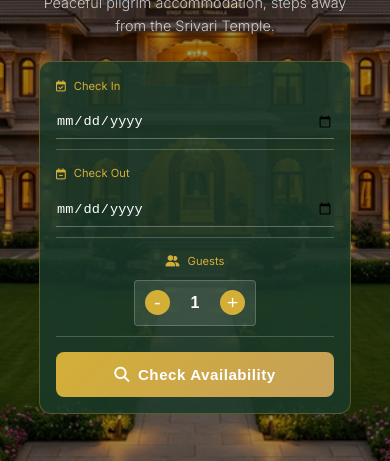
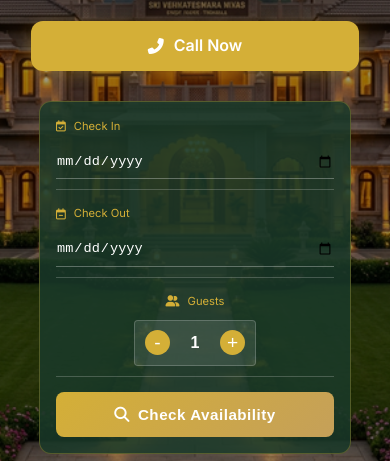
Before and after one commit to sumitkumards07/Trimula, a plain HTML site: page index.html in a window 390 px wide. Shown: the part 301-762 px from the top of the page. Drawn offline with nearby package versions, Linux system fonts and the light colour scheme; a web font is replaced by a local one.

Commit message:
Add Call Now button to hero section

```diff
--- a/index.html
+++ b/index.html
@@ -42,6 +42,9 @@
             <span class="hero-subtitle">Tirumala · Balajy Colony</span>
             <h1 class="hero-title">Panchajanyam<br>Guest House</h1>
             <p class="hero-description">Peaceful pilgrim accommodation, steps away from the Srivari Temple.</p>
+            <div class="hero-btns">
+                <a href="tel:+919955631106" class="btn btn-primary hero-call-btn"><i class="fas fa-phone-alt"></i> Call Now</a>
+            </div>
 
             <!-- Booking Search Bar -->
             <div class="booking-search glass">
--- a/style.css
+++ b/style.css
@@ -1596,3 +1596,34 @@ section {
 .float-btn-call i {
     color: #1a73e8;
 }
+
+/* Hero Call Button */
+.hero-btns {
+    margin-bottom: 30px;
+}
+
+.hero-call-btn {
+    background: var(--secondary-color);
+    color: var(--white);
+    padding: 14px 35px;
+    font-size: 1.1rem;
+    font-weight: 600;
+    box-shadow: 0 4px 15px rgba(212, 175, 55, 0.3);
+    display: inline-flex;
+    align-items: center;
+    gap: 10px;
+}
+
+.hero-call-btn:hover {
+    background: var(--accent-color);
+    box-shadow: 0 6px 20px rgba(212, 175, 55, 0.5);
+}
+
+@media (max-width: 768px) {
+    .hero-call-btn {
+        width: 100%;
+        justify-content: center;
+        padding: 12px;
+        font-size: 1rem;
+    }
+}
```
